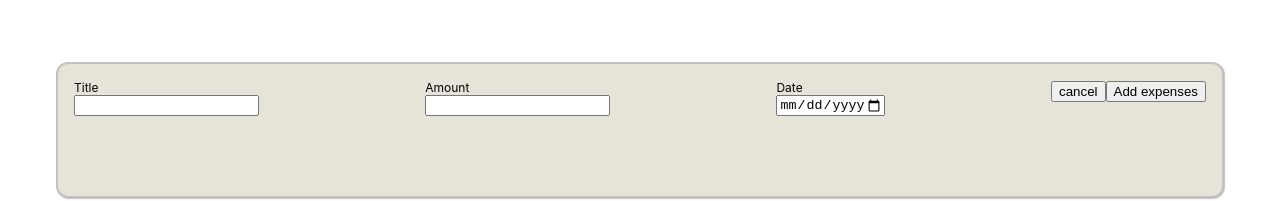
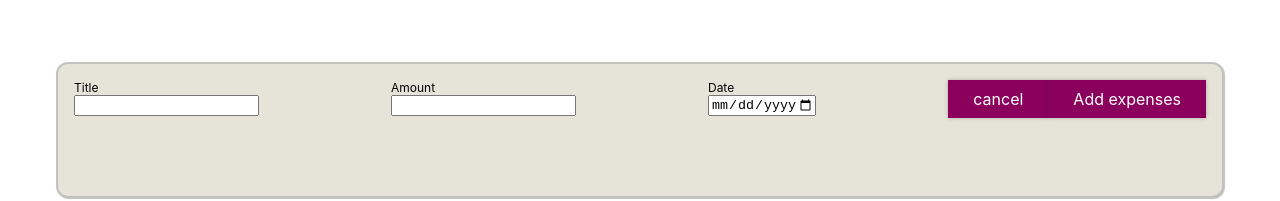
Before and after one commit to rajanimedikurthi/expense-tracker, a React (Create React App) app: page / in a window 1280 px wide. Both pictures are taken after a click on the button "Add new expense form". Shown: the top 201 px of the page. Built offline with nearby package versions, Linux system fonts and the light colour scheme.

Commit message:
Used styled components

```diff
--- a/package.json
+++ b/package.json
@@ -9,6 +9,7 @@
     "react": "^17.0.2",
     "react-dom": "^17.0.2",
     "react-scripts": "4.0.3",
+    "styled-components": "^5.3.0",
     "web-vitals": "^1.1.2"
   },
   "scripts": {
--- a/src/components/Expenses/ExpenseForm.js
+++ b/src/components/Expenses/ExpenseForm.js
@@ -1,4 +1,21 @@
 import { useState } from "react";
+import Button from "../UI/Button/Button";
+import styled from "styled-components";
+
+const FormControl = styled.div`
+  &.invalid input {
+    border-color: rgb(240, 5, 5);
+    background-color: rgb(250, 128, 114);
+  }
+  &.invalid label {
+    color: rgb(240, 5, 5);
+  }
+  & input:focus {
+    outline: none;
+    background-color: #d4c197;
+    border-color: #d89707;
+  }
+`;
 
 const ExpenseForm = (props) => {
   const [userInput, setUserInput] = useState({
@@ -79,51 +96,36 @@ const ExpenseForm = (props) => {
 
   return (
     <form onSubmit={submitHandler}>
-      <div
-        className={`form-control ${!isTitleValid ? "invalid" : ""} 2-column`}
-      >
-        <label style={{ color: !isTitleValid ? "red" : "" }}>Title</label>
+      <FormControl className={!isTitleValid && "invalid"}>
+        <label>Title</label>
         <input
           type="text"
-          style={{
-            borderColor: !isTitleValid ? "red" : "",
-            backgroundColor: !isTitleValid ? "salmon" : "",
-          }}
           value={userInput.enteredTitle}
           onChange={titleChangeHandler}
         />
-      </div>
-      <div
-        className={`form-control ${!isAmountValid ? "invalid" : ""} 2-column`}
-      >
-        <label style={{ color: !isAmountValid ? "red" : "" }}>Amount</label>
+      </FormControl>
+
+      <FormControl className={!isAmountValid && "invalid"}>
+        <label>Amount</label>
         <input
-          style={{
-            borderColor: !isAmountValid ? "red" : "",
-            backgroundColor: !isAmountValid ? "salmon" : "",
-          }}
           type="number"
           value={userInput.enteredAmount}
           onChange={amountChangeHandler}
         />
-      </div>
-      <div className={`form-control ${!isDateValid ? "invalid" : ""} 2-column`}>
-        <label style={{ color: !isDateValid ? "red" : "" }}>Date</label>
+      </FormControl>
+      <FormControl className={!isDateValid && "invalid"}>
+        <label>Date</label>
         <input
-          style={{
-            borderColor: !isDateValid ? "red" : "",
-            backgroundColor: !isDateValid ? "salmon" : "",
-          }}
           type="date"
           value={userInput.enteredDate}
           min="2019-01-01"
           max="2022-12-31"
           onChange={dateChangeHandler}
         />
-      </div>
+      </FormControl>
       <div className="form-actions 2-column">
-        <button onClick={cancelHandler}>cancel</button>
-        <button type="submit">Add expenses</button>
+        <Button onClick={cancelHandler}>cancel</Button>
+        <Button type="submit">Add expenses</Button>
       </div>
     </form>
   );
--- a/src/components/Expenses/Expenses.js
+++ b/src/components/Expenses/Expenses.js
@@ -1,6 +1,6 @@
 import ExpenseItem from "./ExpenseItem";
 import ExpenseFilter from "./ExpenseFilter";
-import Card from "../Card/Card";
+import Card from "../UI/Card/Card";
 import { useState } from "react";
 import ExpenseChart from "./ExpenseChart";
 function Expenses(props) {
--- a/src/components/Expenses/NewExpenseForm.js
+++ b/src/components/Expenses/NewExpenseForm.js
@@ -1,5 +1,6 @@
 import ExpenseForm from "./ExpenseForm";
 import "./NewExpenseForm.css";
+import Button from "../UI/Button/Button";
 import { useState } from "react";
 const NewExpenseForm = (props) => {
   const saveExpenseDataHandler = (data) => {
@@ -19,7 +20,7 @@ const NewExpenseForm = (props) => {
   return (
     <div className="expense-form flex-container column box">
       {!bEditMode && (
-        <button onClick={startEditHandler}> Add new expense form </button>
+        <Button onClick={startEditHandler}> Add new expense form </Button>
       )}
       {bEditMode && (
         <ExpenseForm
--- /dev/null
+++ b/src/components/UI/Button/Button.js
@@ -0,0 +1,23 @@
+import styled from "styled-components";
+
+const Button = styled.button`
+  font: inherit;
+  border: 1px solid #8b005d;
+  color: #fff;
+  background-color: #8b005d;
+  box-shadow: 0 0 4px rgba(0, 0, 0, 0.25);
+  cursor: pointer;
+  padding: 0.5rem 1.5rem;
+
+  &:focus {
+    outline: none;
+  }
+  &:hover,
+  &:active {
+    background-color: #ac0e77;
+    border-color: #ac0e77;
+    box-shadow: 0 0 8px rgba(0, 0, 0, 0.26);
+  }
+`;
+
+export default Button;
```
Also changed, not shown: 1 other file (tests, documents, lock files or other folders).
